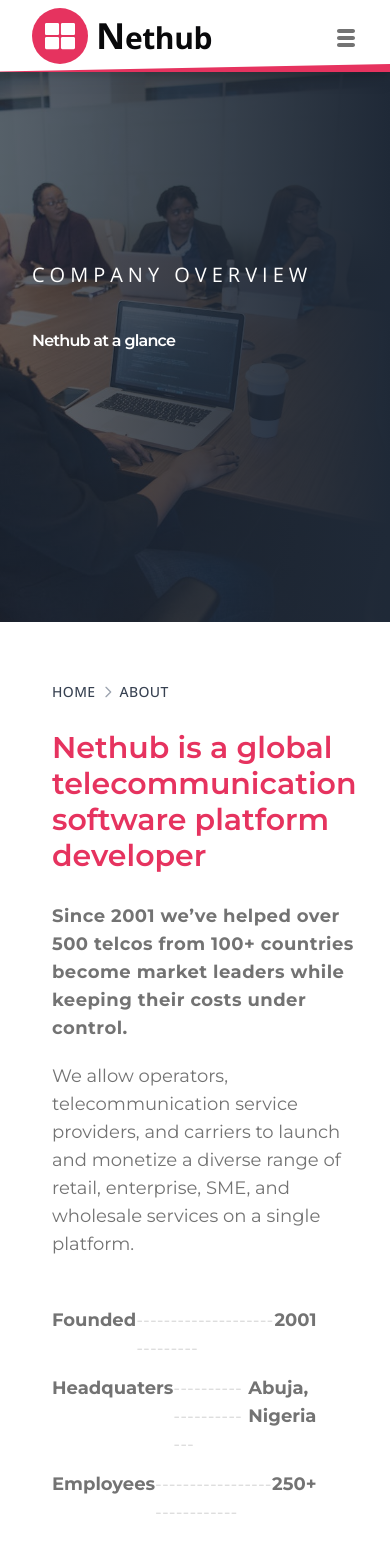
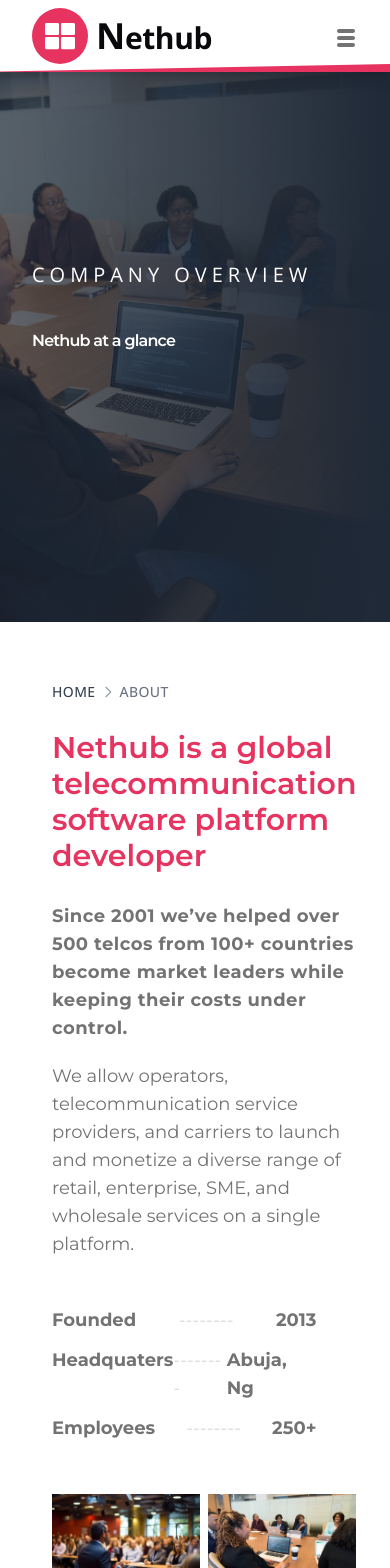
Before and after one commit to dekzyd/nethub, a Next.js app: page /about in a window 390 px wide. Shown: the top 1568 px of the page. Built offline with nearby package versions, Linux system fonts and the light colour scheme.

Commit message:
fix cloudpbx mobile view header height

```diff
--- a/components/cloudPBX/CloudPageHeader.jsx
+++ b/components/cloudPBX/CloudPageHeader.jsx
@@ -15,7 +15,7 @@ export default function CloudPageHeader({
   return (
     <section
       className={`w-full ${
-        height ? height : "h-[600px]"
+        height ? height : "h-[400px] md:h-[600px]"
       } bg-cover bg-bottom bg-no-repeat`}
       style={{ backgroundImage: `url(${image})` }}
     >
@@ -34,7 +34,7 @@ export default function CloudPageHeader({
                 </h4>
               )}
               <h3
-                className={`text-white sm:text-[36px] lg:text-[38px]  ${
+                className={`text-white text-[20px] md:text-[38px]  ${
                   fontsize ? fontsize : "xl:text-[48px]"
                 } font-bold tracking-[-0.8px]  xl:leading-[64.8px]`}
               >
--- a/src/app/about/page.js
+++ b/src/app/about/page.js
@@ -21,10 +21,7 @@ export const metadata = {
 
 const About = () => {
   // about page breadcrumbs links
-  const aboutcrumbs = [
-    { title: "home", href: "/" },
-    { title: "about", href: "/about" },
-  ];
+  const aboutcrumbs = [{ title: "home", href: "/" }, { title: "about" }];
 
   return (
     <div>
@@ -61,21 +58,21 @@ const About = () => {
             <div className="flex justify-between font-bold text-lg pb-3">
               <p>Founded</p>
               <p className="font-light text-customColors-dovegray/40">
-                -----------------------------
+                --------
               </p>
-              <p>2001</p>
+              <p>2013</p>
             </div>
             <div className="flex justify-between font-bold text-lg pb-3">
               <p>Headquaters</p>
               <p className="font-light text-customColors-dovegray/40">
-                -----------------------
+                --------
               </p>
-              <p>Abuja, Nigeria</p>
+              <p>Abuja, Ng</p>
             </div>
             <div className="flex justify-between font-bold text-lg pb-3">
               <p>Employees</p>
               <p className="font-light text-customColors-dovegray/40">
-                -----------------------------
+                --------
               </p>
               <p>250+</p>
             </div>
--- a/src/app/solutions/cloudpbx/page.js
+++ b/src/app/solutions/cloudpbx/page.js
@@ -32,7 +32,6 @@ const CloudPbxandCallCenter = () => {
         title="Cloud PBX / Hosted PBX platform and Cloud Call Center with Netswitch"
         btntxt="contact us"
         description="Deliver a business communication environment to your SMB and enterprise customers with NetSwitch voice, video, CCaaS, CRM integrations, and more."
-        height="h-[600px]"
       />
       {/* in todays pbx mkt */}
       <section className="bg-customColors-porcelain pt-10 pb-10 min-h-96">
@@ -69,7 +68,7 @@ const CloudPbxandCallCenter = () => {
       {/* why choose nethub */}
       <WhyNethubSection />
       {/* steps to managing cloudpbx */}
-      <section className="min-h-56 py-16">
+      <section className="py-16">
         <div className="container">
           <h3 className="text-primary text-3xl font-semibold mb-8">
             4 steps to managing your cloud PBX – from idea to earnings
```
